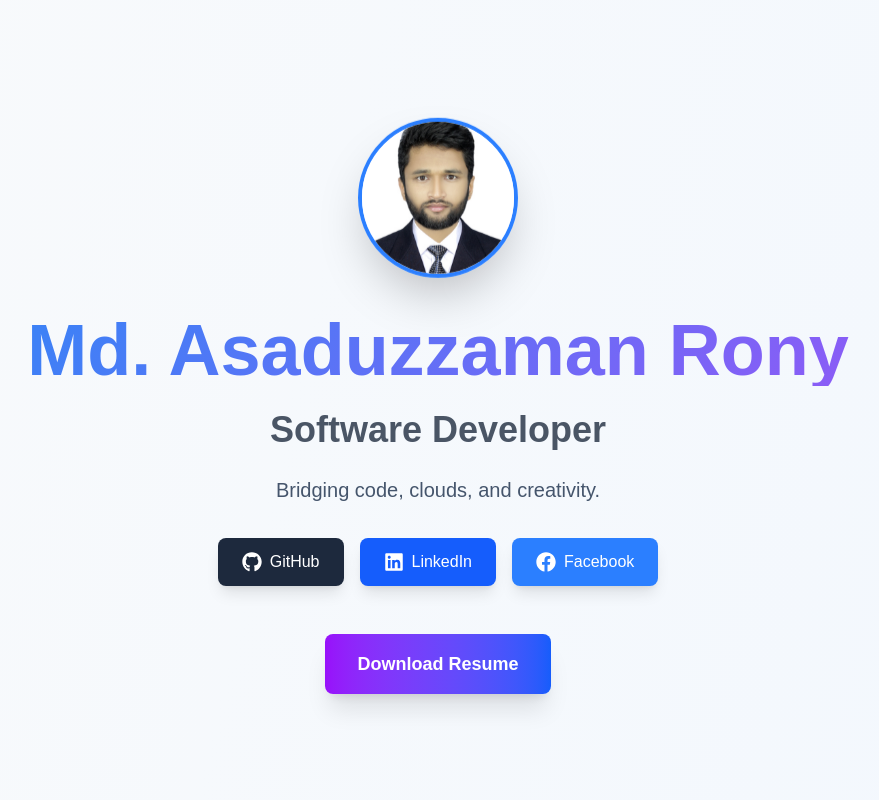
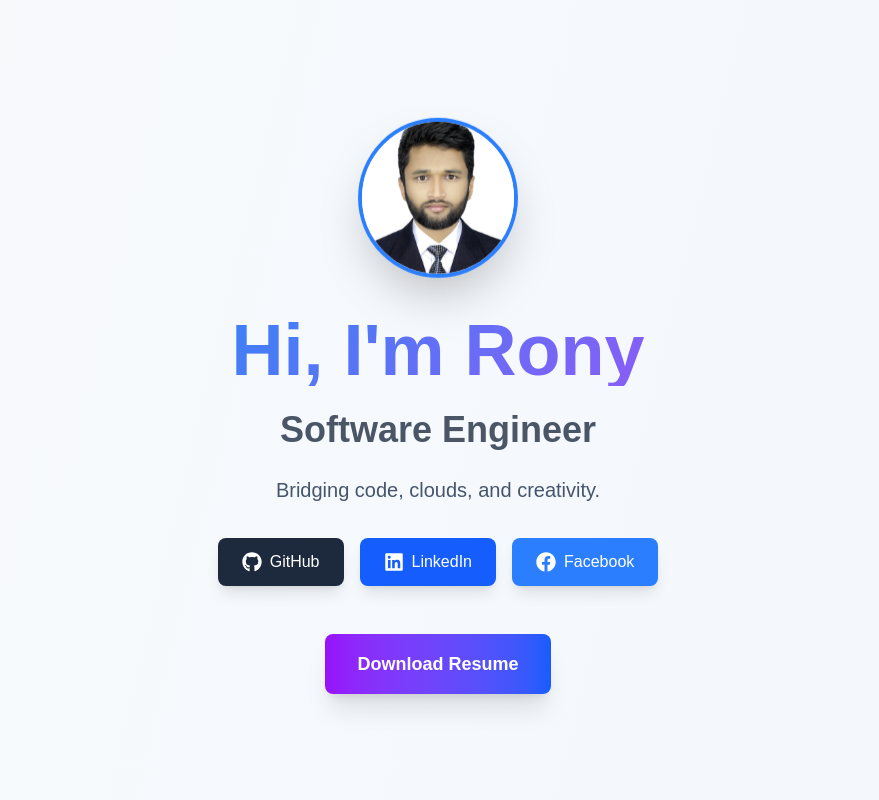
Before and after one commit to mohammadrony/portfolio, a Next.js app: page / in a window 1280 px wide. Shown: the top 800 px of the page, without its empty margins (202-1081 px from the left). Built offline with nearby package versions, Linux system fonts and the light colour scheme.

Commit message:
Update title.

```diff
--- a/app/components/Footer.tsx
+++ b/app/components/Footer.tsx
@@ -3,7 +3,7 @@ export default function Footer() {
     <footer className="bg-slate-900 text-white py-8 px-6">
       <div className="max-w-6xl mx-auto text-center">
         <p className="text-slate-400">
-          © 2025 Md. Asaduzzaman Rony.
+          © 2025 Md. Rony.
         </p>
       </div>
     </footer>
--- a/app/components/Hero.tsx
+++ b/app/components/Hero.tsx
@@ -9,7 +9,7 @@ export default function Hero() {
           <div className="w-40 h-40 mx-auto mb-6 relative animate-float">
             <Image
               src="/image.png"
-              alt="Md. Asaduzzaman Rony"
+              alt="Md. Rony"
               fill
               className="rounded-full object-cover border-4 border-blue-500 shadow-2xl"
             />
@@ -17,10 +17,10 @@ export default function Hero() {
           </div>
         </div>
         <h1 className="text-5xl md:text-7xl font-bold text-slate-800 dark:text-white mb-6 gradient-text">
-          Md. Asaduzzaman Rony
+          Hi, I&apos;m Rony
         </h1>
         <h2 className="text-3xl md:text-4xl font-semibold text-gray-600 dark:text-gray-400 mb-6">
-          Software Developer
+          Software Engineer
         </h2>
         <p className="text-xl text-slate-600 dark:text-slate-300 mb-8 max-w-2xl mx-auto leading-relaxed">
            Bridging code, clouds, and creativity.
--- a/app/layout.tsx
+++ b/app/layout.tsx
@@ -13,8 +13,8 @@ const geistMono = Geist_Mono({
 });
 
 export const metadata: Metadata = {
-  title: "Md. Asaduzzaman Rony",
-  description: "Portfolio of Md. Asaduzzaman Rony - DevOps Engineer",
+  title: "Md. Rony",
+  description: "Portfolio of Md. Rony - Software Engineer",
   icons: {
     icon: "/favicon.ico"
   },
```
